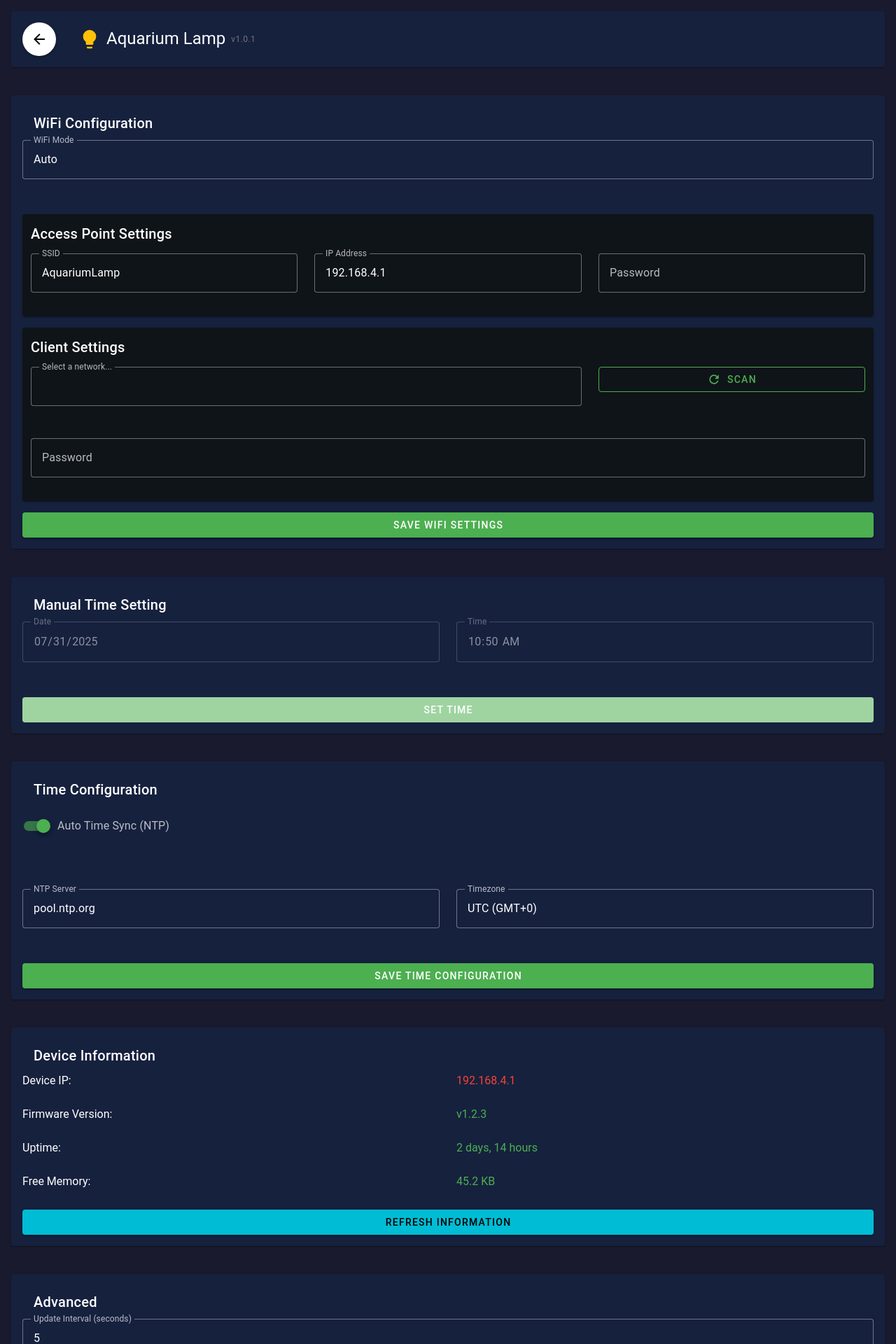
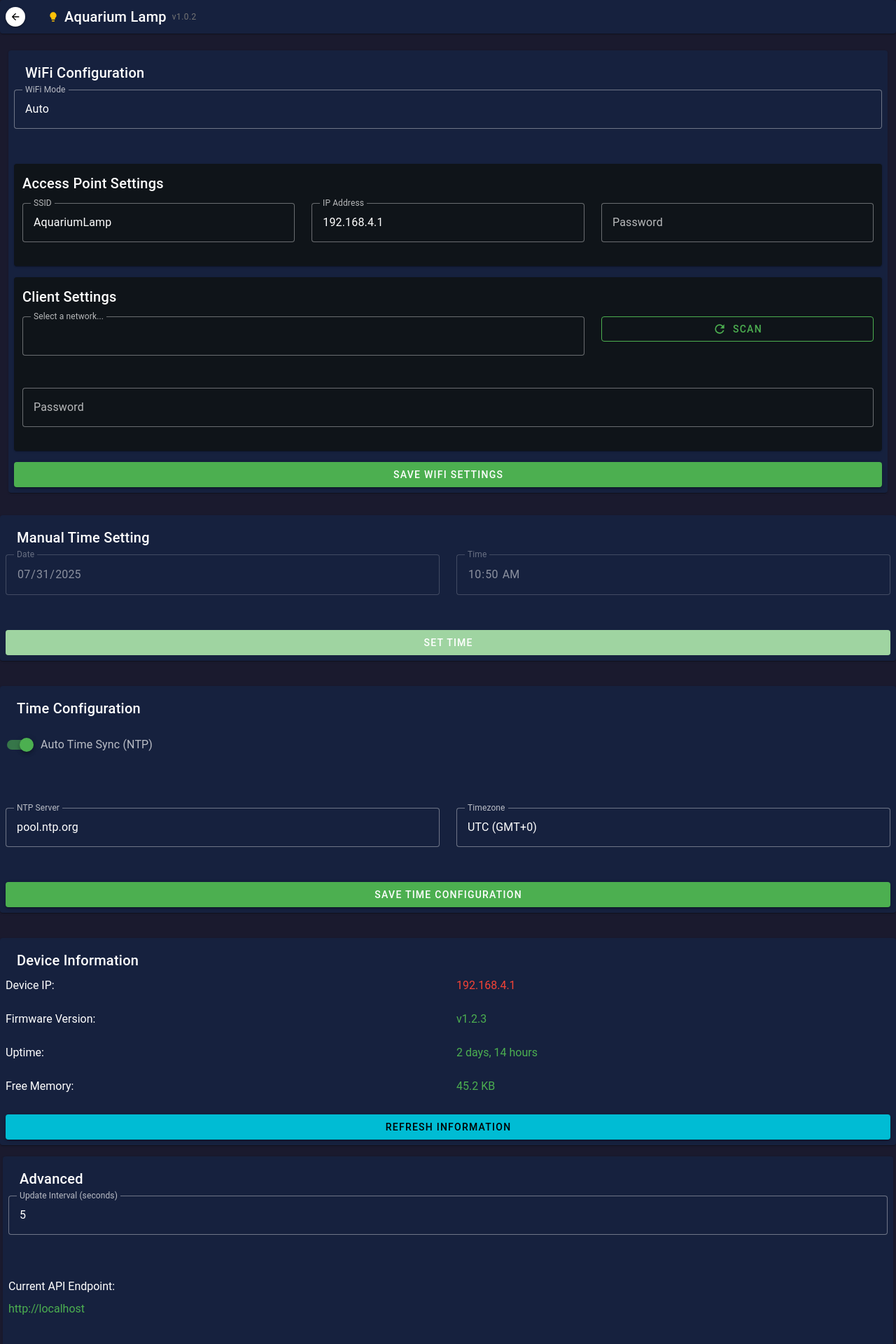
Before and after one commit to yoreek/AquariumLampFrontend, a Vue app: page /settings in a window 1280 px wide. Shown: the top 1920 px of the page at 70% size. Built offline with nearby package versions, Linux system fonts and the light colour scheme; no server answers.

Commit message:
1.0.2 optimize size

```diff
--- /dev/null
+++ b/postcss.config.js
@@ -0,0 +1,17 @@
+// postcss.config.js
+import { purgeCSSPlugin } from '@fullhuman/postcss-purgecss'
+
+export default {
+    plugins: [
+        // purgeCSSPlugin({
+        //     content: [
+        //         './index.html',
+        //         './src/**/*.vue',
+        //         './src/**/*.ts',
+        //     ],
+        //     defaultExtractor: content =>
+        //         content.match(/[\w-/:]+(?<!:)/g) || [],
+        //     // …any other PurgeCSS options…
+        // }),
+    ],
+}
--- a/src/main.ts
+++ b/src/main.ts
@@ -1,16 +1,75 @@
 import { createApp } from "vue"
 import { createPinia } from "pinia"
-import { createVuetify } from "vuetify"
-import * as components from "vuetify/components"
-import * as directives from "vuetify/directives"
+import { createVuetify } from 'vuetify'
+import {
+  VApp,
+  VMain,
+  VContainer,
+  VRow,
+  VCol,
+  VCard,
+  VCardTitle,
+  VBtn,
+  VBtnToggle,
+  VSelect,
+  VTextField,
+  VSwitch,
+  VChip,
+  VSlider,
+  VSpacer,
+  VListItem,
+} from 'vuetify/components'
+import { Ripple } from 'vuetify/directives'
+export default createVuetify({
+  components: {
+    VApp,
+    VMain,
+    VContainer,
+    VRow,
+    VCol,
+    VCard,
+    VCardTitle,
+    VBtn,
+    VBtnToggle,
+    VSelect,
+    VTextField,
+    VSwitch,
+    VChip,
+    VSlider,
+    VSpacer,
+    VListItem,
+  },
+  directives: {
+    Ripple,
+  },
+})
 import "vuetify/styles"
 
 import App from "./App.vue"
 import router from "./router"
 
 const vuetify = createVuetify({
-  components,
-  directives,
+  components: {
+    VApp,
+    VMain,
+    VContainer,
+    VRow,
+    VCol,
+    VCard,
+    VCardTitle,
+    VBtn,
+    VBtnToggle,
+    VSelect,
+    VTextField,
+    VSwitch,
+    VChip,
+    VSlider,
+    VSpacer,
+    VListItem,
+  },
+  directives: {
+    Ripple,
+  },
   icons: {
     defaultSet: "mdi",
   },
--- a/src/views/Dashboard.vue
+++ b/src/views/Dashboard.vue
@@ -1,28 +1,28 @@
 <template>
   <v-container fluid class="pa-0" :key="componentKey">
     <!-- Header -->
-    <v-row class="mb-4">
+    <v-row class="mb-1">
       <v-col cols="12">
-        <v-card class="pa-4" color="#16213e">
+        <v-card class="pa-2" color="#16213e">
           <v-row align="center">
             <v-col cols="auto">
               <v-row align="center" no-gutters class="ml-2">
                 <!-- Заменили на SVG иконку лампочки -->
-                <svg width="32" height="32" viewBox="0 0 24 24" fill="#FFC107">
+                <svg width="16" height="16" viewBox="0 0 24 24" fill="#FFC107">
                   <path d="M12,2A7,7 0 0,0 5,9C5,11.38 6.19,13.47 8,14.74V17A1,1 0 0,0 9,18H15A1,1 0 0,0 16,17V14.74C17.81,13.47 19,11.38 19,9A7,7 0 0,0 12,2M9,21A1,1 0 0,0 10,22H14A1,1 0 0,0 15,21V20H9V21Z"/>
                 </svg>
-                <span class="text-h5 ml-2 text-white">Aquarium Lamp</span>
+                <span class="text-h6 ml-2 text-white">Aquarium Lamp</span>
                 <span class="text-caption ml-2 text-grey-darken-1">v{{ version }}</span>
               </v-row>
             </v-col>
             <v-spacer />
+<!--            <v-col cols="auto">-->
+<!--              <div class="text-body-1 text-white">{{ currentDateTime }}</div>-->
+<!--            </v-col>-->
             <v-col cols="auto">
-              <div class="text-body-1 text-white">{{ currentDateTime }}</div>
-            </v-col>
-            <v-col cols="auto">
-              <v-btn icon @click="$router.push('/settings')" color="white">
+              <v-btn icon @click="$router.push('/settings')" color="white" density="compact">
                 <!-- Заменили на SVG иконку настроек -->
-                <svg width="24" height="24" viewBox="0 0 24 24" fill="currentColor">
+                <svg width="16" height="16" viewBox="0 0 24 24" fill="currentColor">
                   <path d="M12,15.5A3.5,3.5 0 0,1 8.5,12A3.5,3.5 0 0,1 12,8.5A3.5,3.5 0 0,1 15.5,12A3.5,3.5 0 0,1 12,15.5M19.43,12.97C19.47,12.65 19.5,12.33 19.5,12C19.5,11.67 19.47,11.34 19.43,11L21.54,9.37C21.73,9.22 21.78,8.95 21.66,8.73L19.66,5.27C19.54,5.05 19.27,4.96 19.05,5.05L16.56,6.05C16.04,5.66 15.5,5.32 14.87,5.07L14.5,2.42C14.46,2.18 14.25,2 14,2H10C9.75,2 9.54,2.18 9.5,2.42L9.13,5.07C8.5,5.32 7.96,5.66 7.44,6.05L4.95,5.05C4.73,4.96 4.46,5.05 4.34,5.27L2.34,8.73C2.22,8.95 2.27,9.22 2.46,9.37L4.57,11C4.53,11.34 4.5,11.67 4.5,12C4.5,12.33 4.53,12.65 4.57,12.97L2.46,14.63C2.27,14.78 2.22,15.05 2.34,15.27L4.34,18.73C4.46,18.95 4.73,19.03 4.95,18.95L7.44,17.94C7.96,18.34 8.5,18.68 9.13,18.93L9.5,21.58C9.54,21.82 9.75,22 10,22H14C14.25,22 14.46,21.82 14.5,21.58L14.87,18.93C15.5,18.68 16.04,18.34 16.56,17.94L19.05,18.95C19.27,19.03 19.54,18.95 19.66,18.73L21.66,15.27C21.78,15.05 21.73,14.78 21.54,14.63L19.43,12.97Z"/>
                 </svg>
               </v-btn>
@@ -33,13 +33,13 @@
     </v-row>
 
     <!-- Chart Section -->
-    <v-row class="mb-4 sticky-row">
-      <v-col cols="12">
+    <v-row class="mb-1 sticky-row">
+      <v-col cols="12" class="pa-0">
         <v-card class="pa-4" color="#16213e">
           <v-card-title class="text-white">Daily Brightness Schedule</v-card-title>
           <div class="mb-4">
             <v-row>
-              <v-col v-for="(channel, index) in channels" :key="index" cols="auto">
+              <v-col v-for="(channel, index) in channels" :key="index" cols="auto" class="pa-1">
                 <v-chip :color="channel.color" variant="flat" size="small">
                   {{ channel.name }}
                 </v-chip>
@@ -47,7 +47,7 @@
             </v-row>
           </div>
           <div class="chart-container">
-            <canvas ref="chartCanvas" width="800" height="300"></canvas>
+            <canvas ref="chartCanvas" width="800" height="200"></canvas>
           </div>
           <div class="text-center mt-2" :class="connectionStatus.color">
             {{ connectionStatus.text }}
@@ -57,15 +57,15 @@
     </v-row>
 
     <!-- Manual Control -->
-    <v-row class="mb-4">
-      <v-col cols="12">
+    <v-row class="mt-1">
+      <v-col cols="12" class="pt-0">
         <v-card class="pa-4" color="#16213e">
           <v-card-title class="text-white">Manual Control</v-card-title>
-          <v-row class="mb-4">
+          <v-row class="mb-0">
             <v-col cols="12" md="8">
               <v-row>
-                <v-col v-for="(channel, index) in channels" :key="index" cols="12" sm="6" md="4">
-                  <div class="mb-2">
+                <v-col v-for="(channel, index) in channels" :key="index" cols="12" sm="6" md="4" class="pa-1">
+                  <div class="mb-0">
                     <v-chip :color="channel.color" variant="flat" size="small" class="mb-2">
                       {{ channel.name }}
                     </v-chip>
@@ -420,7 +420,7 @@ onUnmounted(() => {
 .chart-container {
   position: relative;
   width: 100%;
-  height: 300px;
+  height: 200px;
   overflow: hidden;
 }
 
--- a/src/views/Settings.vue
+++ b/src/views/Settings.vue
@@ -1,14 +1,14 @@
 <template>
-  <v-container fluid class="pa-4">
+  <v-container fluid class="pa-0">
     <!-- Header -->
-    <v-row class="mb-4">
+    <v-row class="mb-1">
       <v-col cols="12">
-        <v-card class="pa-4" color="#16213e">
+        <v-card class="pa-2" color="#16213e">
           <v-row align="center">
             <v-col cols="auto">
-              <v-btn icon @click="$router.push('/')" color="white">
+              <v-btn icon @click="$router.push('/')" color="white" density="compact">
                 <!-- Заменили на SVG иконку стрелки назад -->
-                <svg width="24" height="24" viewBox="0 0 24 24" fill="currentColor">
+                <svg width="16" height="16" viewBox="0 0 24 24" fill="currentColor">
                   <path d="M20,11V13H8L13.5,18.5L12.08,19.92L4.16,12L12.08,4.08L13.5,5.5L8,11H20Z"/>
                 </svg>
               </v-btn>
@@ -16,10 +16,10 @@
             <v-col cols="auto">
               <!-- Заменили на SVG иконку лампочки -->
               <v-row align="center" no-gutters class="ml-2">
-                <svg width="32" height="32" viewBox="0 0 24 24" fill="#FFC107">
+                <svg width="16" height="16" viewBox="0 0 24 24" fill="#FFC107">
                   <path d="M12,2A7,7 0 0,0 5,9C5,11.38 6.19,13.47 8,14.74V17A1,1 0 0,0 9,18H15A1,1 0 0,0 16,17V14.74C17.81,13.47 19,11.38 19,9A7,7 0 0,0 12,2M9,21A1,1 0 0,0 10,22H14A1,1 0 0,0 15,21V20H9V21Z"/>
                 </svg>
-                <span class="text-h5 ml-2 text-white">Aquarium Lamp</span>
+                <span class="text-h6 ml-2 text-white">Aquarium Lamp</span>
                 <span class="text-caption ml-2 text-grey-darken-1">v{{ version }}</span>
               </v-row>
             </v-col>
@@ -29,9 +29,9 @@
     </v-row>
 
     <!-- WiFi Configuration -->
-    <v-row class="mb-4">
-      <v-col cols="12">
-        <v-card class="pa-4" color="#16213e">
+    <v-row class="ma-1">
+      <v-col cols="12" class="pa-2">
+        <v-card class="pa-2" color="#16213e">
           <v-card-title class="text-white">WiFi Configuration</v-card-title>
 
           <!-- WiFi Mode -->
@@ -145,9 +145,9 @@
     </v-row>
 
     <!-- Manual Time Setting -->
-    <v-row class="mb-4">
+    <v-row class="mb-1">
       <v-col cols="12">
-        <v-card class="pa-4" color="#16213e">
+        <v-card class="pa-2" color="#16213e">
           <v-card-title class="text-white">Manual Time Setting</v-card-title>
 
           <v-row class="mb-4">
@@ -185,9 +185,9 @@
     </v-row>
 
     <!-- Time Configuration -->
-    <v-row class="mb-4">
+    <v-row class="mb-1">
       <v-col cols="12">
-        <v-card class="pa-4" color="#16213e">
+        <v-card class="pa-2" color="#16213e">
           <v-card-title class="text-white">Time Configuration</v-card-title>
 
           <v-row class="mb-4">
@@ -232,9 +232,9 @@
     </v-row>
 
     <!-- Device Information -->
-    <v-row class="mb-4">
+    <v-row class="mb-1">
       <v-col cols="12">
-        <v-card class="pa-4" color="#16213e">
+        <v-card class="pa-2" color="#16213e">
           <v-card-title class="text-white">Device Information</v-card-title>
 
           <v-row>
@@ -283,9 +283,9 @@
     </v-row>
 
     <!-- Advanced Settings -->
-    <v-row>
-      <v-col cols="12">
-        <v-card class="pa-4" color="#16213e">
+    <v-row class="ma-1">
+      <v-col cols="12" class="pa-0">
+        <v-card class="pa-2" color="#16213e">
           <v-card-title class="text-white">Advanced</v-card-title>
 
           <v-row class="mb-4">
--- a/vite.config.ts
+++ b/vite.config.ts
@@ -2,16 +2,35 @@ import { defineConfig } from "vite"
 import vue from "@vitejs/plugin-vue"
 import { fileURLToPath, URL } from "node:url"
 import { compression } from 'vite-plugin-compression2'
+import vuetify from 'vite-plugin-vuetify'
 
 export default defineConfig({
   plugins: [
     vue(),
+    vuetify({
+      autoImport: false,
+    }),
     compression({
       algorithm: 'gzip',
       include: [/\.(js|mjs|json|css|html)$/i],
       deleteOriginalAssets: false,
     })
   ],
+  build: {
+    minify: 'terser',
+    terserOptions: {
+      compress: {
+        drop_console: true,
+        drop_debugger: true
+      }
+    },
+    reportCompressedSize: true,
+    sourcemap: false,
+  },
+  optimizeDeps: {
+    include: ['vuetify'],
+    exclude: ['vuetify/lib/directives/ripple']
+  },
   resolve: {
     alias: {
       "@": fileURLToPath(new URL("./src", import.meta.url)),
```
Also changed, not shown: package.json (+8 -4 lines), 1 other file (tests, documents, lock files or other folders).
